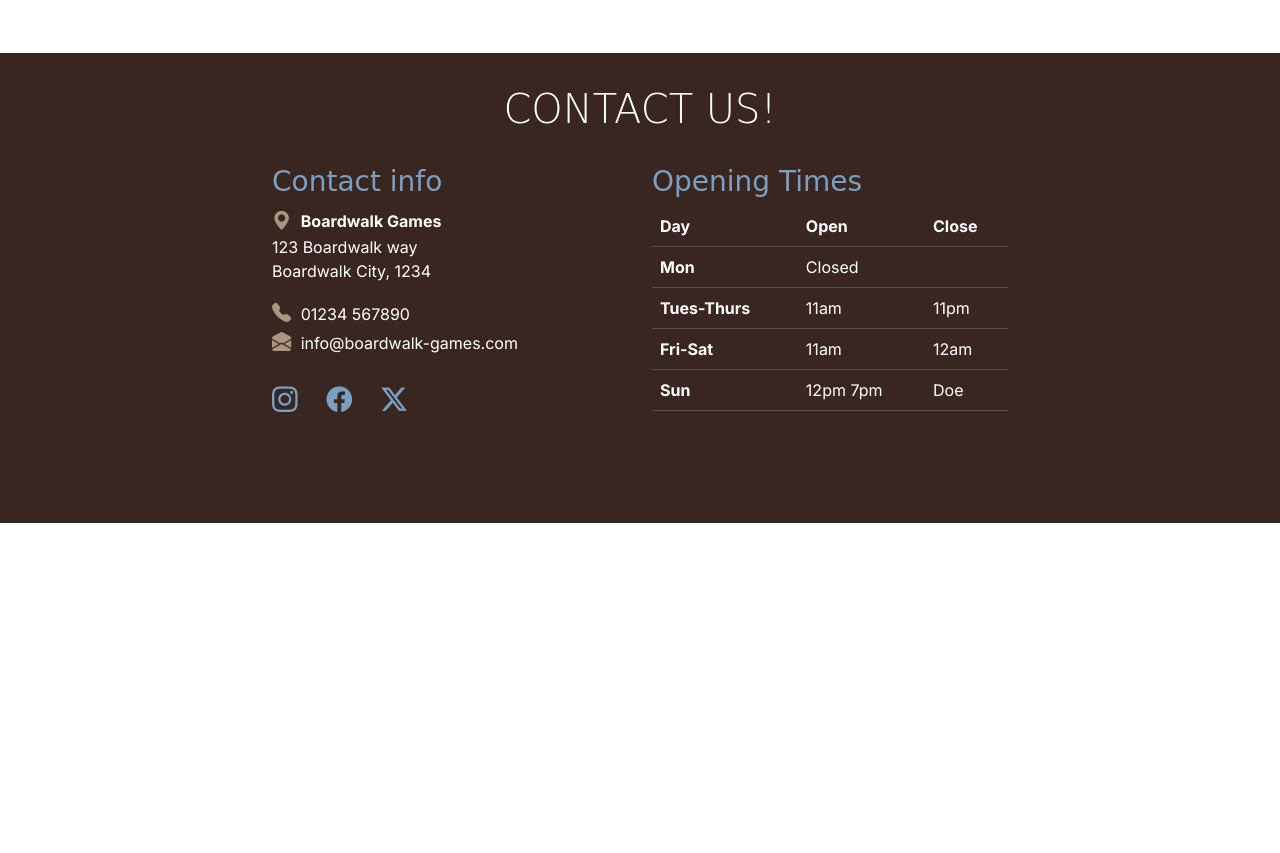
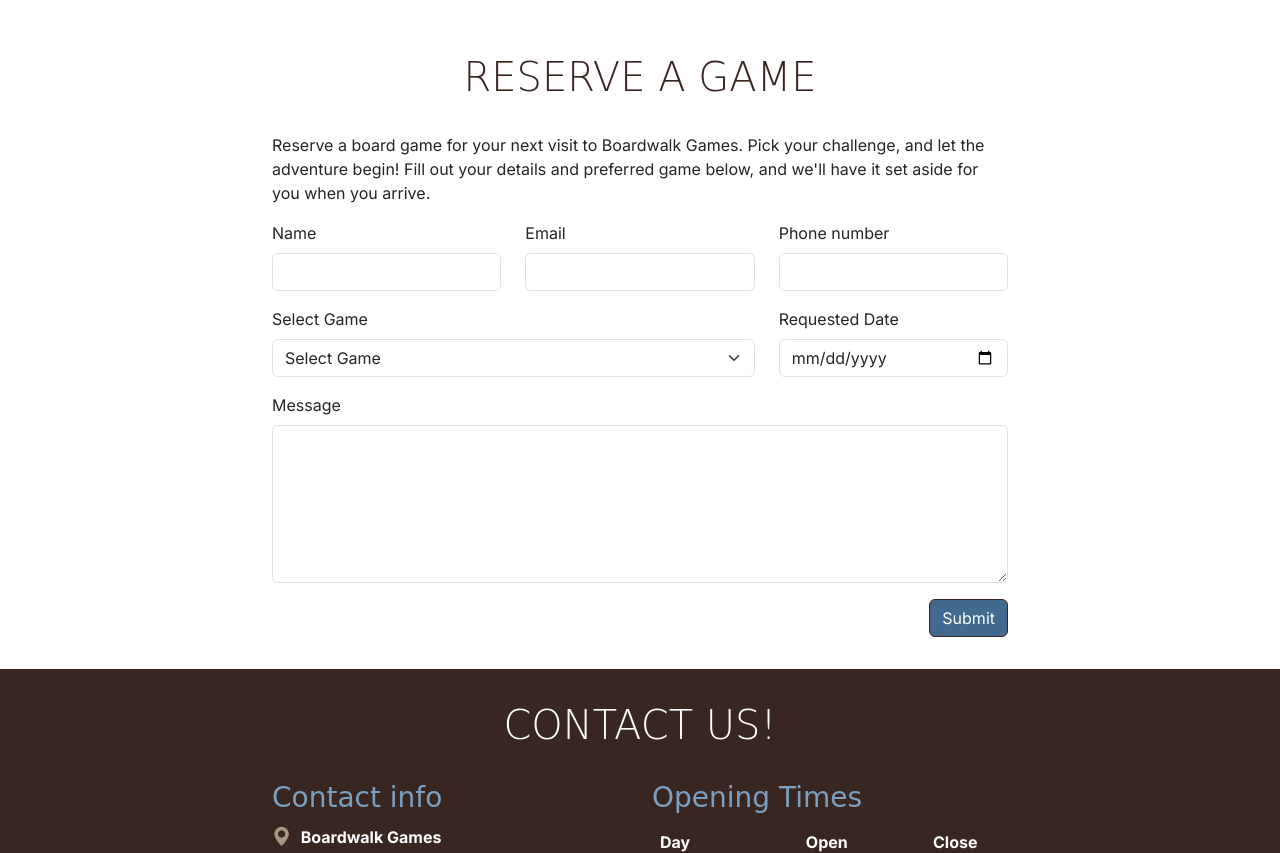
Before and after one commit to fahim2023/boardwalk_games, a website: page game-library.html in a window 1280 px wide. Shown: the part 1656-2509 px from the top of the page. Before the commit the page ends 2179 px from the top, so only its background shows below. Drawn offline with nearby package versions, Linux system fonts and the light colour scheme; a web font is replaced by a local one.

Commit message:
add reservation form

```diff
--- a/game-library.html
+++ b/game-library.html
@@ -55,10 +55,10 @@
               <a class="nav-link" href="index.html">Home</a>
             </li>
             <li class="nav-item">
-              <a class="nav-link" href="#services">Services</a>
+              <a class="nav-link" href="index.html#services">Services</a>
             </li>
               <li class="nav-item ">
-              <a class="nav-link" href="#events">Events</a>
+              <a class="nav-link" href="index.html#events">Events</a>
             </li>
             <li class="nav-item">
               <a
@@ -399,6 +399,96 @@
           </div>
         </div>
       </section>
+       <section id="reservation-form" class="section">
+        <div class="container">
+          <div class="row justify-content-center">
+            <div class="col-12 col-md-8">
+              <h2 class="display-6 text-center">Reserve a Game</h2>
+              <p>Reserve a board game for your next visit to Boardwalk Games. Pick your challenge, and let the adventure begin! Fill out your details and preferred game below, and we'll have it set aside for you when you arrive.</p>
+              <form>
+                <div class="row">
+                  <div class="col-12 col-md-12 col-lg-4 mb-3">
+                    <label for="name" class="form-label">Name</label>
+                    <input
+                      class="form-control"
+                      id="name"
+                      name="name"
+                      type="text"
+                      required
+                    />
+                  </div>
+                  <div class="col-12 col-md-12 col-lg-4 mb-3">
+                    <label for="email" class="form-label">Email</label>
+                    <input
+                      class="form-control"
+                      id="email"
+                      name="email"
+                      type="email"
+                      required
+                    />
+                  </div>
+                  <div class="col-12 col-md-12 col-lg-4 mb-3">
+                    <label for="phone" class="form-label">Phone number</label>
+                    <input
+                      class="form-control"
+                      id="phone"
+                      name="phone"
+                      type="number"
+                      required
+                    />
+                  </div>
+                  <div class="col-12 col-md-12 col-lg-8 mb-3">
+                    <label for="event-type" class="form-label"
+                      >Select Game</label
+                    >
+                    <select
+                      id="game-type"
+                      class="form-select"
+                      name="game-type"
+                      required
+                    >
+                      <option value="" selected>Select Game</option>
+                      <option value="galaxy-pioneers">Galaxy Pioneers</option>
+                      <option value="mystic-woods">Mystic Woods</option>
+                      <option value="captains-gambit">Captain's Gambit</option>
+                      <option value="critter-quest">Critter Quest</option>
+                      <option value="setters-of-catan">Setters of Catan</option>
+                      <option value="monopoly">Monopoly</option>
+                      <option value="exploding-kittens">Exploding Kittens</option>
+                      <option value="cluedo">Cluedo</option>
+                    </select>
+                  </div>
+                  <div class="col-12 col-md-12 col-lg-4 mb-3">
+                    <label for="email" class="form-label">Requested Date</label>
+                    <input
+                      class="form-control"
+                      id="request-date"
+                      name="request-date"
+                      type="date"
+
+                    />
+                  </div>
+                  <div class="col-12 mb-3">
+                    <label for="message" class="form-label">Message</label>
+                    <textarea
+                      class="form-control"
+                      rows="6"
+                      id="message"
+                      name="message"
+                      required
+                    ></textarea>
+                  </div>
+                </div>
+                <div class="d-flex justify-content-end">
+
+                  <button type="submit" class="btn btn-primary">Submit</button>
+                </div>
+
+              </form>
+            </div>
+          </div>
+        </div>
+      </section>
     </main>
     <!-- footer mt-auto to push footer right down to bottom of viewport -->
     <footer class="mt-auto" id="contact">
```
